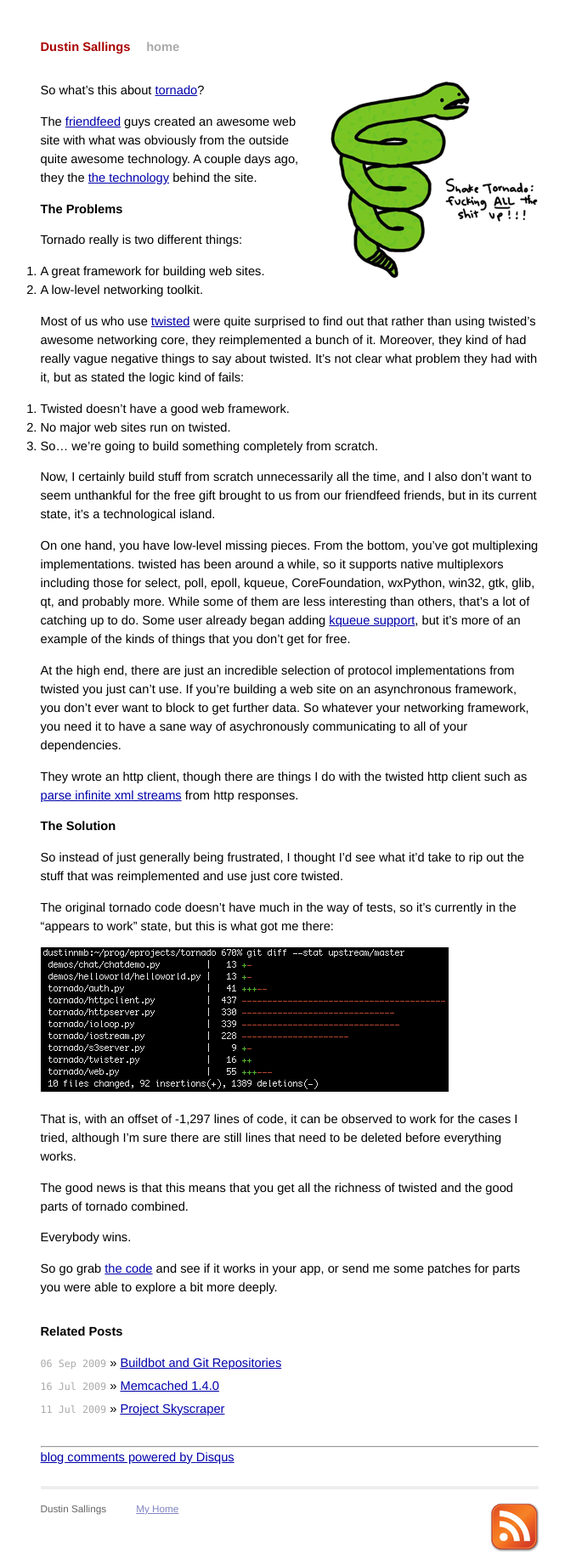
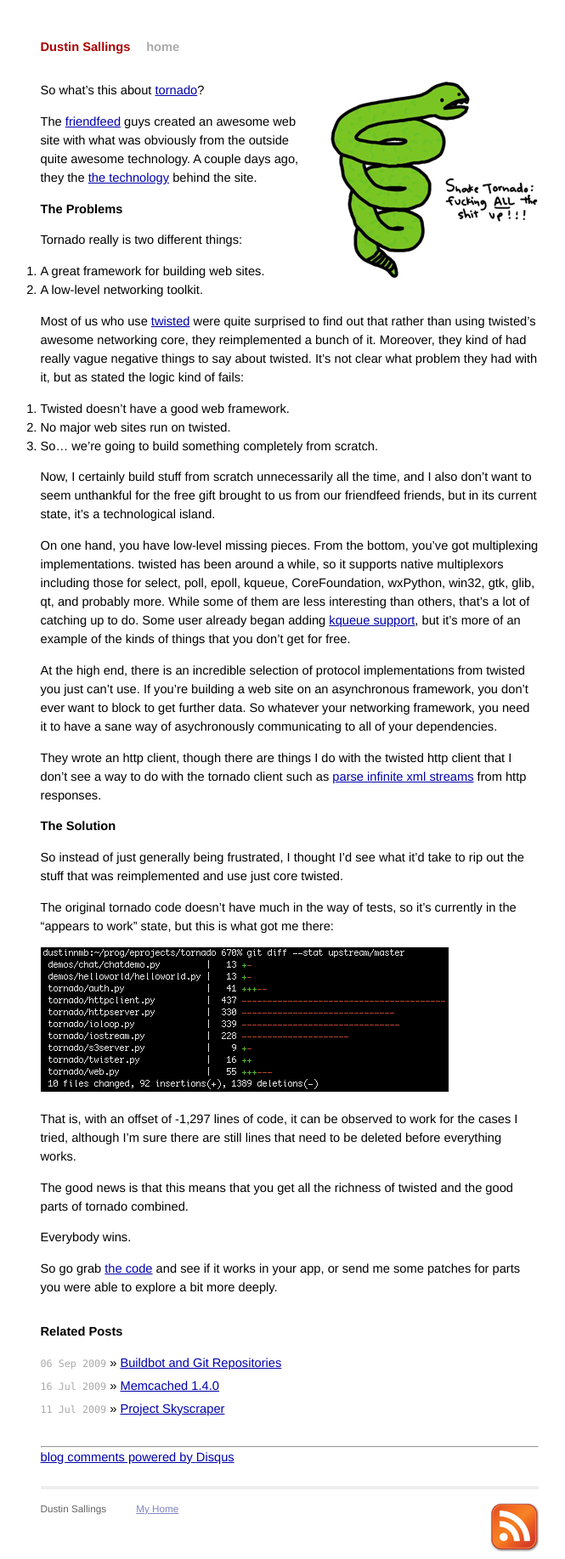
Before and after one commit to dustin/dustin.sallings.org, a Jekyll site: the page built from _posts/2009-09-12-tornado.markdown, in a window 1280 px wide. Shown: the whole page at 85% size, without its empty margins (299-964 px from the left). Built offline with Jekyll 4.4.1, drawn with Linux system fonts in a browser that asks for light colours; Markdown is read by kramdown in place of the engine named in the settings; comment, search, counter and statistics services are not loaded.

Commit message:
Minor post edits.

```diff
--- a/_posts/2009-09-12-tornado.markdown
+++ b/_posts/2009-09-12-tornado.markdown
@@ -45,7 +45,7 @@
 adding [kqueue support][kqueuesupport], but it's more of an example of
 the kinds of things that you don't get for free.
 
-At the high end, there are just an incredible selection of protocol
+At the high end, there is an incredible selection of protocol
 implementations from twisted you just can't use.  If you're building a
 web site on an asynchronous framework, you don't ever want to block to
 get further data.  So whatever your networking framework, you need it
@@ -53,8 +53,9 @@
 dependencies.
 
 They wrote an http client, though there are things I do with the
-twisted http client such as [parse infinite xml streams][httpex] from
-http responses.
+twisted http client that I don't see a way to do with the tornado
+client such as [parse infinite xml streams][httpex] from http
+responses.
 
 ## The Solution
 
```
